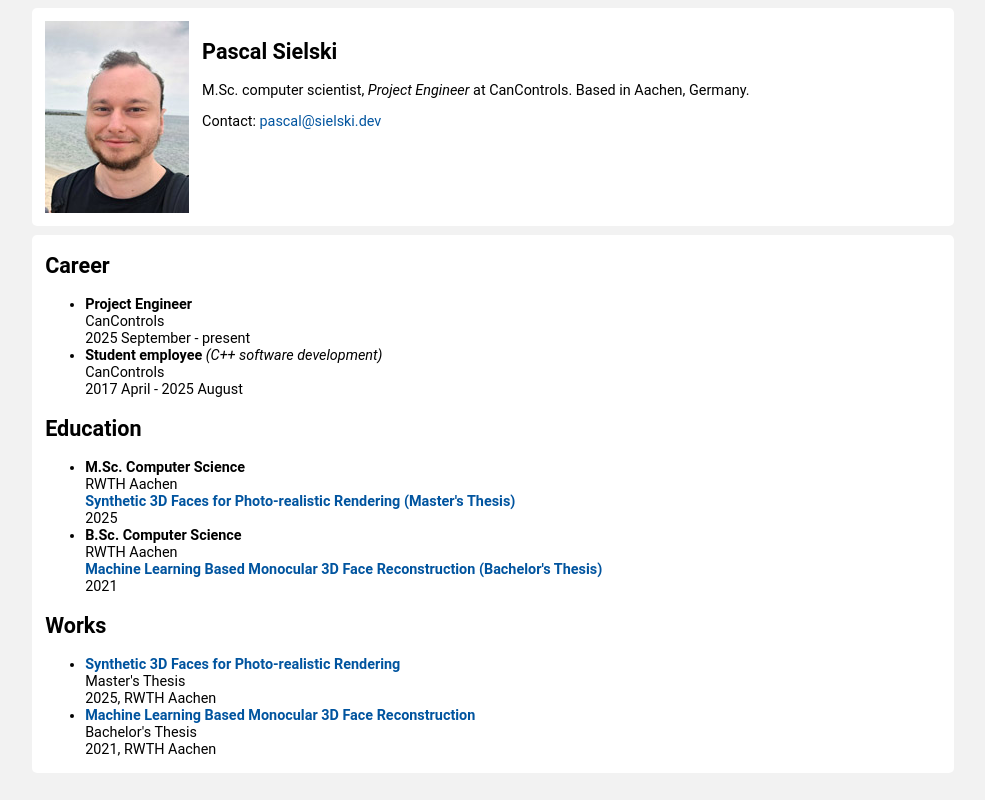
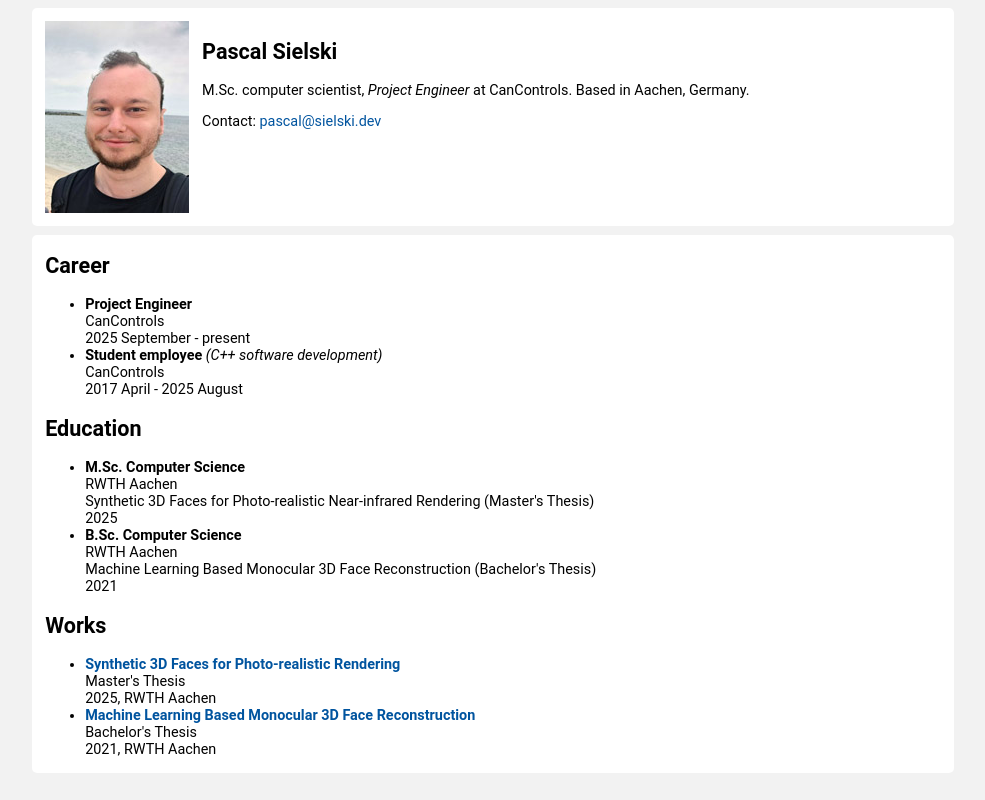
Before and after one commit to Deconimus/CV, a plain HTML site: page index.html in a window 1280 px wide. Shown: the whole page, without its empty margins (147-1132 px from the left). Drawn offline with Linux system fonts and the light colour scheme.

Commit message:
Update index.html

```diff
--- a/index.html
+++ b/index.html
@@ -76,8 +76,8 @@ Contact: <a href="mailto:pascal@sielski.dev" style="font-weight: normal;">pascal
 
 <h2>Education</h2>
 <ul>
-<li><b>M.Sc. Computer Science</b><br>RWTH Aachen<br><a href="pdf/masters_thesis.pdf">Synthetic 3D Faces for Photo-realistic Rendering (Master's Thesis)</a><br>2025</li>
-<li><b>B.Sc. Computer Science</b><br>RWTH Aachen<br><a href="pdf/bachelors_thesis.pdf">Machine Learning Based Monocular 3D Face Reconstruction (Bachelor's Thesis)</a><br>2021</li>
+<li><b>M.Sc. Computer Science</b><br>RWTH Aachen<br>Synthetic 3D Faces for Photo-realistic Near-infrared Rendering (Master's Thesis)<br>2025</li>
+<li><b>B.Sc. Computer Science</b><br>RWTH Aachen<br>Machine Learning Based Monocular 3D Face Reconstruction (Bachelor's Thesis)<br>2021</li>
 </ul>
 
 <h2>Works</h2>
```
